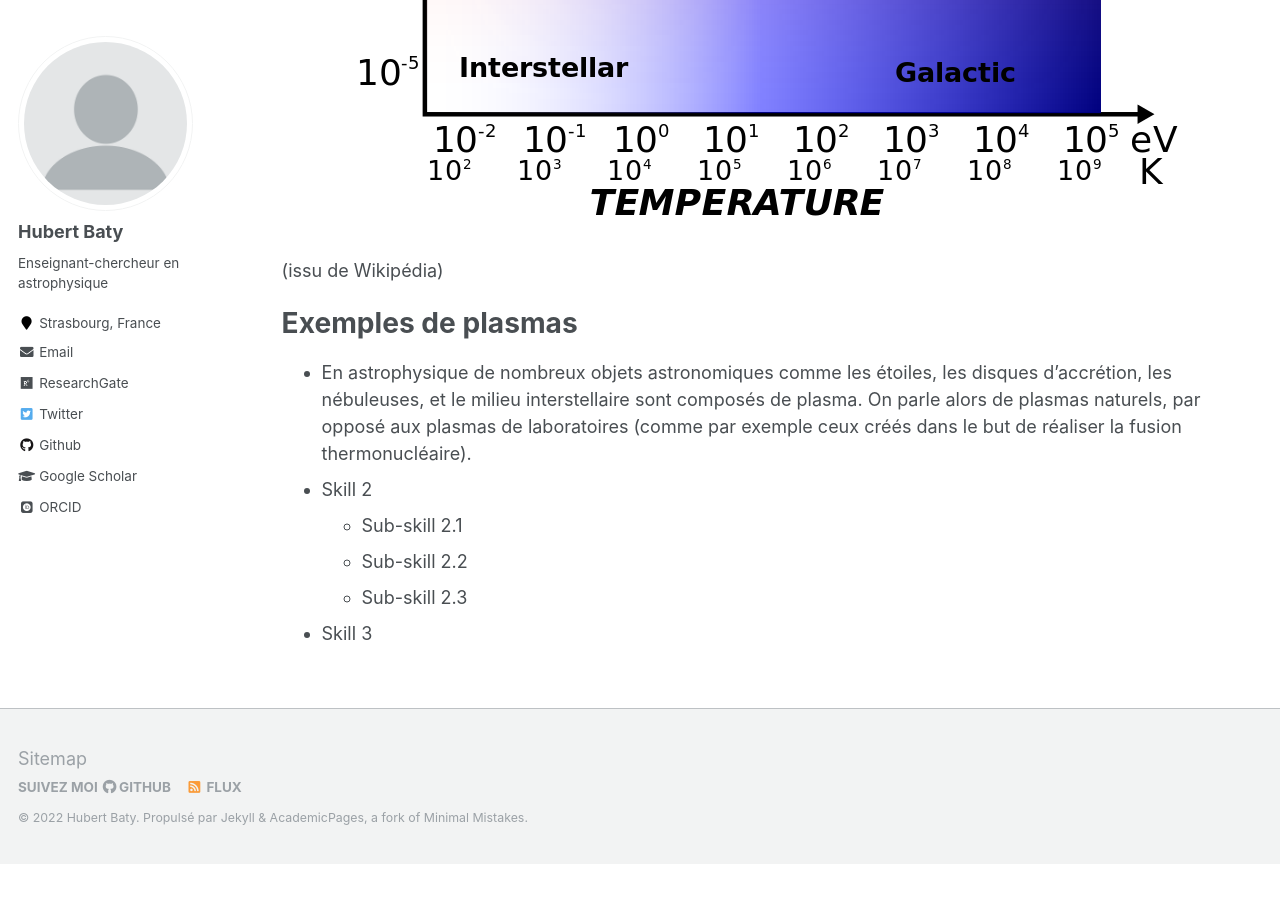
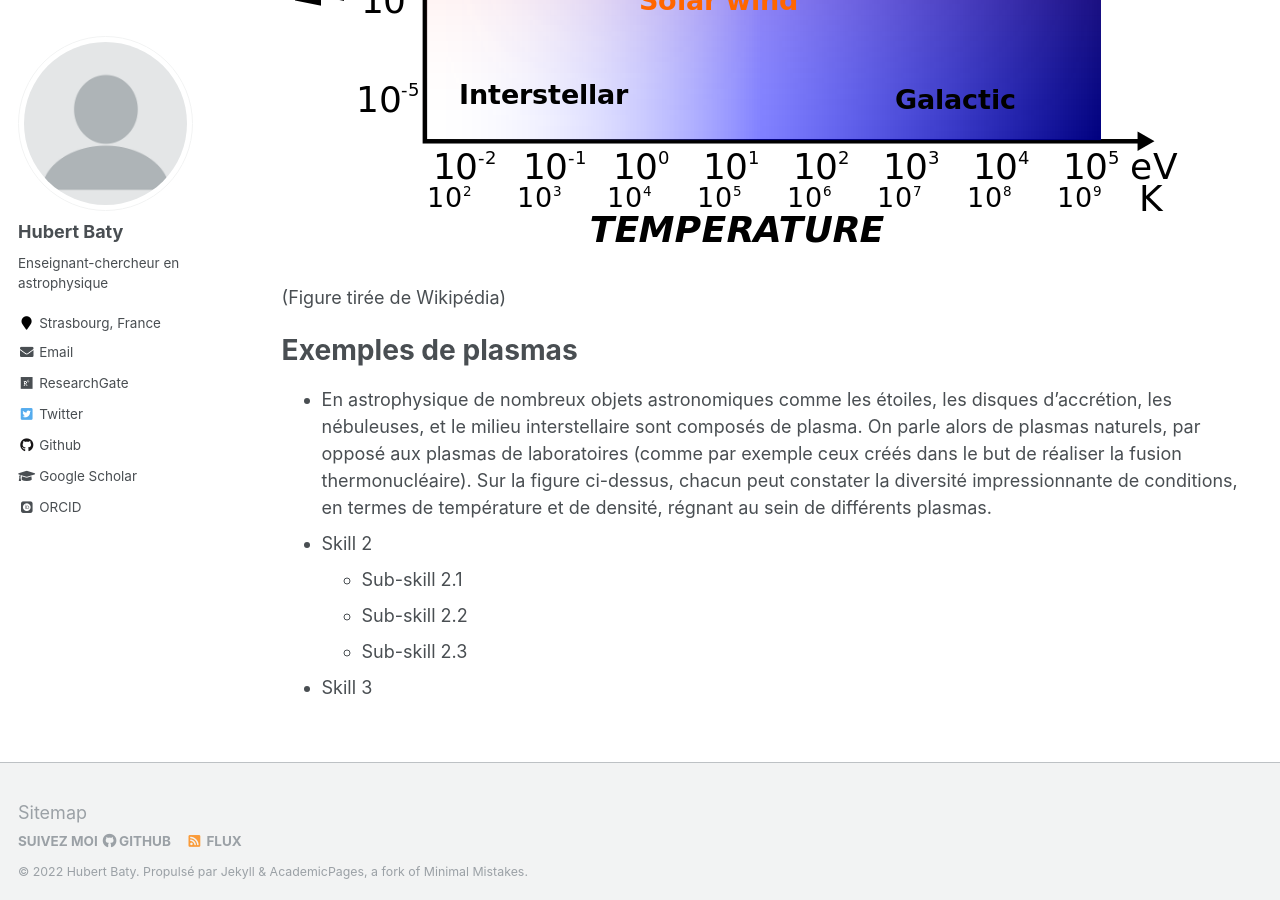
Before and after one commit to hubertbaty/hubertbaty.github.io, a Jekyll site: the page built from _pages/plasma.md, in a window 1280 px wide and 900 px high, scrolled down 2329 px. Built offline with Jekyll 4.4.1, drawn with Linux system fonts in a browser that asks for light colours; some web fonts are replaced; formulas are drawn with MathJax 3; before the commit the page ends 3192 px from its top, so only the background shows below that.

Commit message:
Update plasma.md

```diff
--- a/_pages/plasma.md
+++ b/_pages/plasma.md
@@ -10,7 +10,7 @@ redirect_from:
 {% include base_path %}
 
 
-![](/images/pla.png)
+![](/images/pla.png){width=50%}
 
 
 C'est quoi un plasma ?
@@ -33,14 +33,14 @@ $\alpha = 1$.
 
 ![](/images/Plasma-scaling.png)
 
-(issu de Wikipédia)
+(Figure tirée de Wikipédia)
 
 
 Exemples de plasmas
 ======
 * En astrophysique de nombreux objets astronomiques comme les étoiles, les disques d'accrétion, les nébuleuses, et le milieu interstellaire sont composés
 de plasma. On parle alors de plasmas naturels, par opposé aux plasmas de laboratoires (comme par exemple ceux créés dans le but de réaliser la fusion
-thermonucléaire).
+thermonucléaire). Sur la figure ci-dessus, chacun peut constater la diversité impressionnante de conditions, en termes de température et de densité, régnant au sein de différents plasmas.
 * Skill 2
   * Sub-skill 2.1
   * Sub-skill 2.2
```
